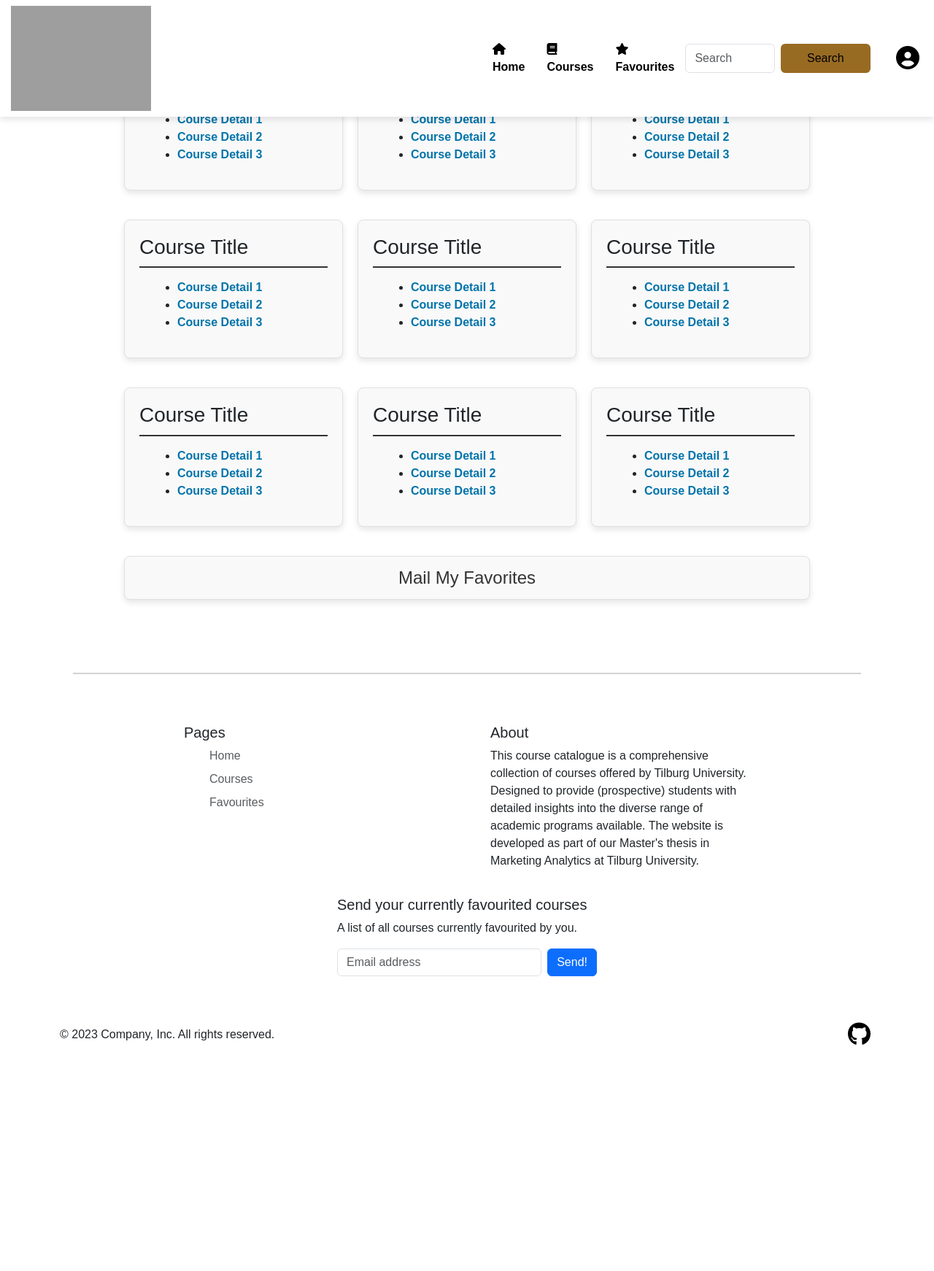
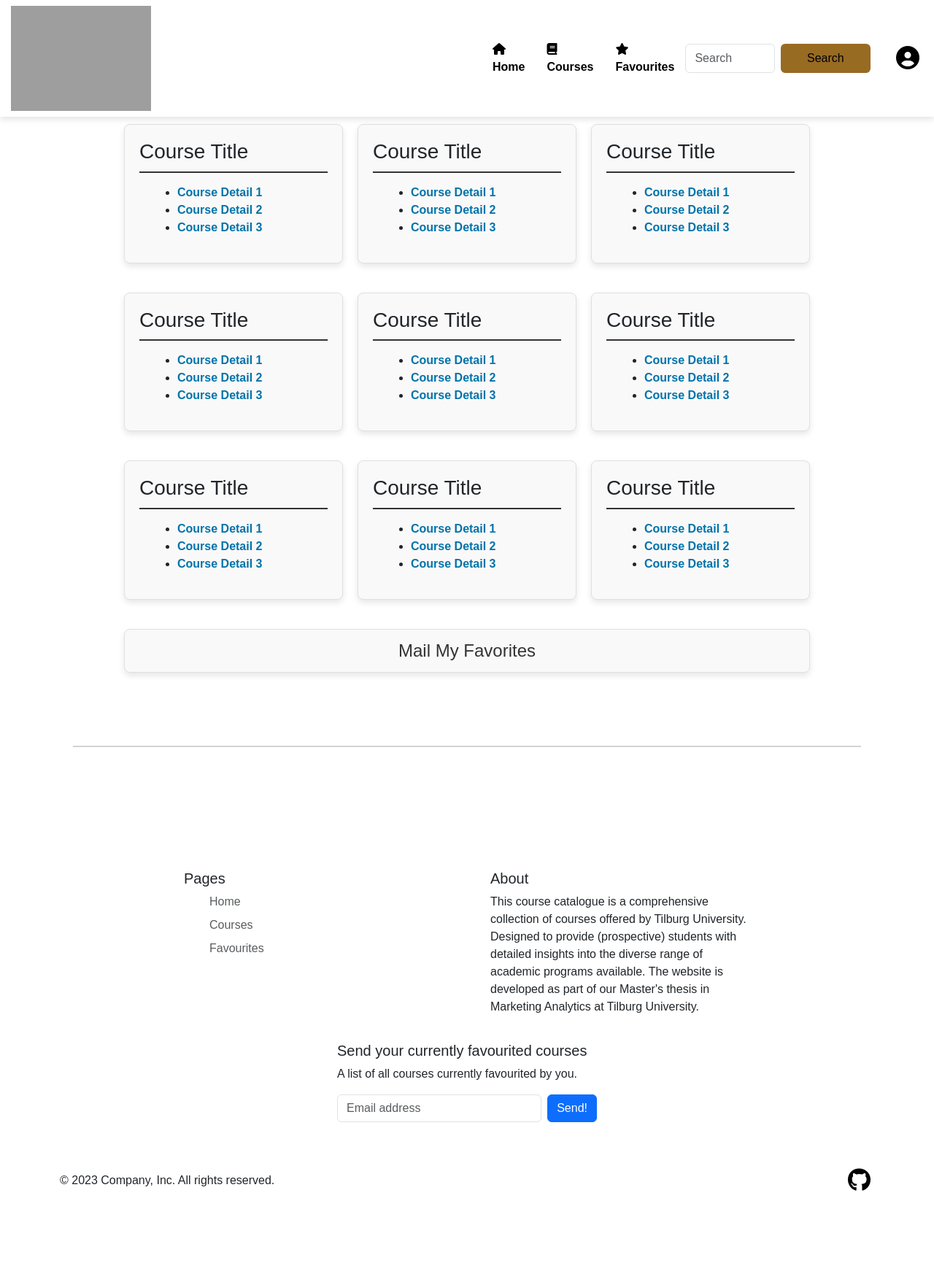
Before and after one commit to Roosvansambeek/thesis_bow_, a Flask app: page /favourites in a window 1280 px wide. Shown: the whole page at 73% size. Before the commit the page ends 1432 px from the top, so only its background shows below. Run offline with Flask 3, Linux system fonts and the light colour scheme; some libraries are stand-ins or nearby versions; grey boxes are pictures that could not be loaded.

Commit message:
added padding-top for navbar
Made the distance between navbar and cards bigger by using padding-top in css style

```diff
--- a/templates/favourites.html
+++ b/templates/favourites.html
@@ -16,8 +16,6 @@
            align-items: center;
            margin-block: 20px;
         }
-
-
 
         .favourites-card {
         width: 940px;
@@ -59,6 +57,9 @@
         .mail-button:hover {
         background-color: #e0e0e0;
 }
+      .container {
+        padding-top: 100px;
+    }
 
         .row {
             display: flex;
```
